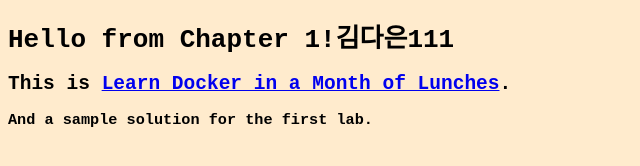
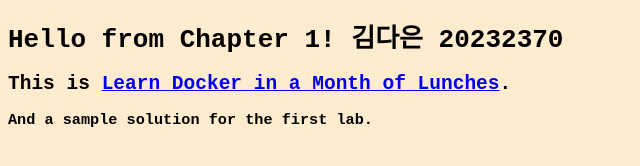
Before and after one commit to kimdaeuuun/README, a plain HTML site: page index.html in a window 1280 px wide. Shown: the whole page, without its empty margins (0-640 px from the left). Drawn offline with Linux system fonts and the light colour scheme.

Commit message:
Update index.html

```diff
--- a/index.html
+++ b/index.html
@@ -2,7 +2,7 @@
 <html>
     <body style="background-color: blanchedalmond; font-family: monospace">
         <h1>
-            Hello from Chapter 1!김다은111
+            Hello from Chapter 1! 김다은 20232370
         </h1>
         <h2>
             This is <a href="https://www.manning.com/books/learn-docker-in-a-month-of-lunches">Learn Docker in a Month of Lunches</a>.
```
